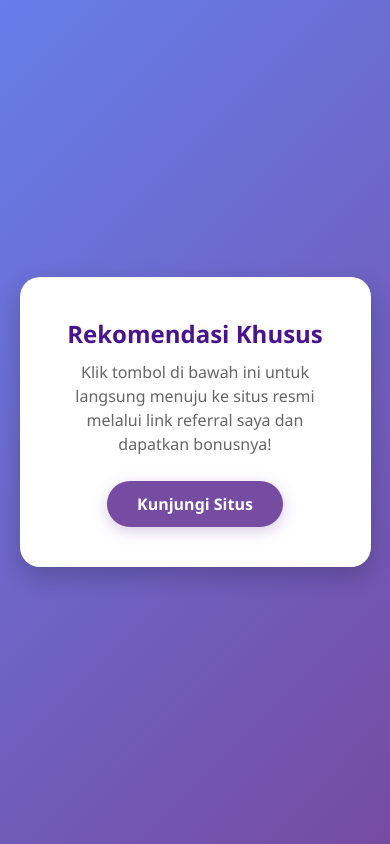
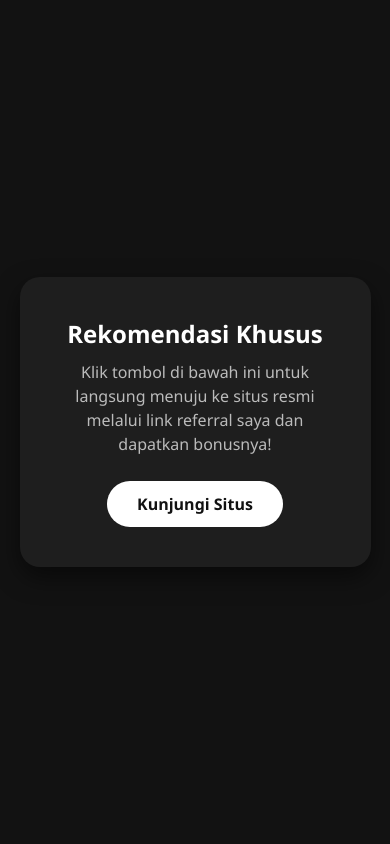
Before and after one commit to karuniaasyah-prog/website-saya, a plain HTML site: page index.html in a window 390 px wide. Drawn offline with Linux system fonts and the light colour scheme.

Commit message:
Update index.html

```diff
--- a/index.html
+++ b/index.html
@@ -3,15 +3,65 @@
 <head>
     <meta charset="UTF-8">
     <meta name="viewport" content="width=device-width, initial-scale=1.0">
-    <title>Landing Page Referral Saya</title>
+    <title>Landing Page Responsif</title>
     <style>
         * { margin: 0; padding: 0; box-sizing: border-box; }
-        body { font-family: 'Segoe UI', Tahoma, Geneva, Verdana, sans-serif; background: linear-gradient(135deg, #667eea 0%, #764ba2 100%); display: flex; justify-content: center; align-items: center; height: 100vh; color: #333; }
-        .card { background: white; padding: 40px; border-radius: 20px; box-shadow: 0 10px 25px rgba(0,0,0,0.2); text-align: center; max-width: 400px; width: 90%; }
-        h1 { font-size: 24px; color: #4a148c; margin-bottom: 10px; }
-        p { color: #666; font-size: 16px; margin-bottom: 25px; line-height: 1.5; }
-        .btn { display: inline-block; background: #764ba2; color: white; padding: 12px 30px; border-radius: 25px; text-decoration: none; font-weight: bold; transition: 0.3s; box-shadow: 0 4px 15px rgba(118, 75, 162, 0.3); }
-        .btn:hover { background: #5a328a; transform: translateY(-2px); }
+
+        /* ======================================================= */
+        /* 1. TAMPILAN DEFAULT: JIKA DIBUKA DI LAPTOP / PC / TABLET */
+        /* ======================================================= */
+        body {
+            font-family: 'Segoe UI', Tahoma, Geneva, Verdana, sans-serif;
+            background: #ffffff; /* Latar belakang situs PUTIH */
+            display: flex;
+            justify-content: center;
+            align-items: center;
+            height: 100vh;
+            color: #333333; /* Tulisan abu-abu gelap */
+        }
+        .card {
+            background: #f5f5f5; /* Kartu abu-abu sangat muda */
+            padding: 40px;
+            border-radius: 20px;
+            box-shadow: 0 10px 25px rgba(0,0,0,0.1);
+            text-align: center;
+            max-width: 400px;
+            width: 90%;
+        }
+        h1 { font-size: 24px; color: #111111; margin-bottom: 10px; }
+        p { color: #555555; font-size: 16px; margin-bottom: 25px; line-height: 1.5; }
+        .btn {
+            display: inline-block;
+            background: #111111;
+            color: #ffffff;
+            padding: 12px 30px;
+            border-radius: 25px;
+            text-decoration: none;
+            font-weight: bold;
+            transition: 0.3s;
+        }
+        .btn:hover { background: #444444; }
+
+        /* ======================================================= */
+        /* 2. TAMPILAN KHUSUS: JIKA DIBUKA DI MOBILE / HP (< 768px)*/
+        /* ======================================================= */
+        @media (max-width: 767px) {
+            body {
+                background: #121212; /* Latar belakang situs HITAM */
+                color: #ffffff; /* Tulisan berubah jadi PUTIH */
+            }
+            .card {
+                background: #1e1e1e; /* Kartu hitam pekat */
+                box-shadow: 0 10px 25px rgba(0,0,0,0.5);
+            }
+            h1 { color: #ffffff; }
+            p { color: #bbbbbb; }
+            .btn {
+                background: #ffffff;
+                color: #121212;
+            }
+            .btn:hover { background: #eeeeee; }
+        }
     </style>
 </head>
 <body>
@@ -20,7 +70,6 @@
         <p>Klik tombol di bawah ini untuk langsung menuju ke situs resmi melalui link referral saya dan dapatkan bonusnya!</p>
 
         <a href="https://gajian123.forum/account/register/192531007" target="_blank" class="btn">Kunjungi Situs</a>
-
     </div>
 </body>
 </html>
```
